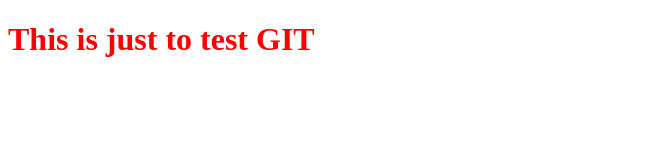
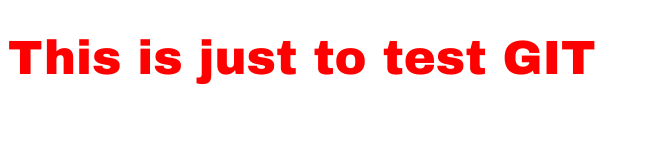
Before and after one commit to erickalexvnder/GitTest, a plain HTML site: page index.html in a window 1280 px wide. Shown: the whole page, without its empty margins (0-650 px from the left). Drawn offline with Linux system fonts and the light colour scheme.

Commit message:
Updated Style

```diff
--- a/style.css
+++ b/style.css
@@ -2,4 +2,6 @@
 
 h1 {
 	color: red;
+	font-family: "Arial Black";
+	font-size: 3em;
 }
```
